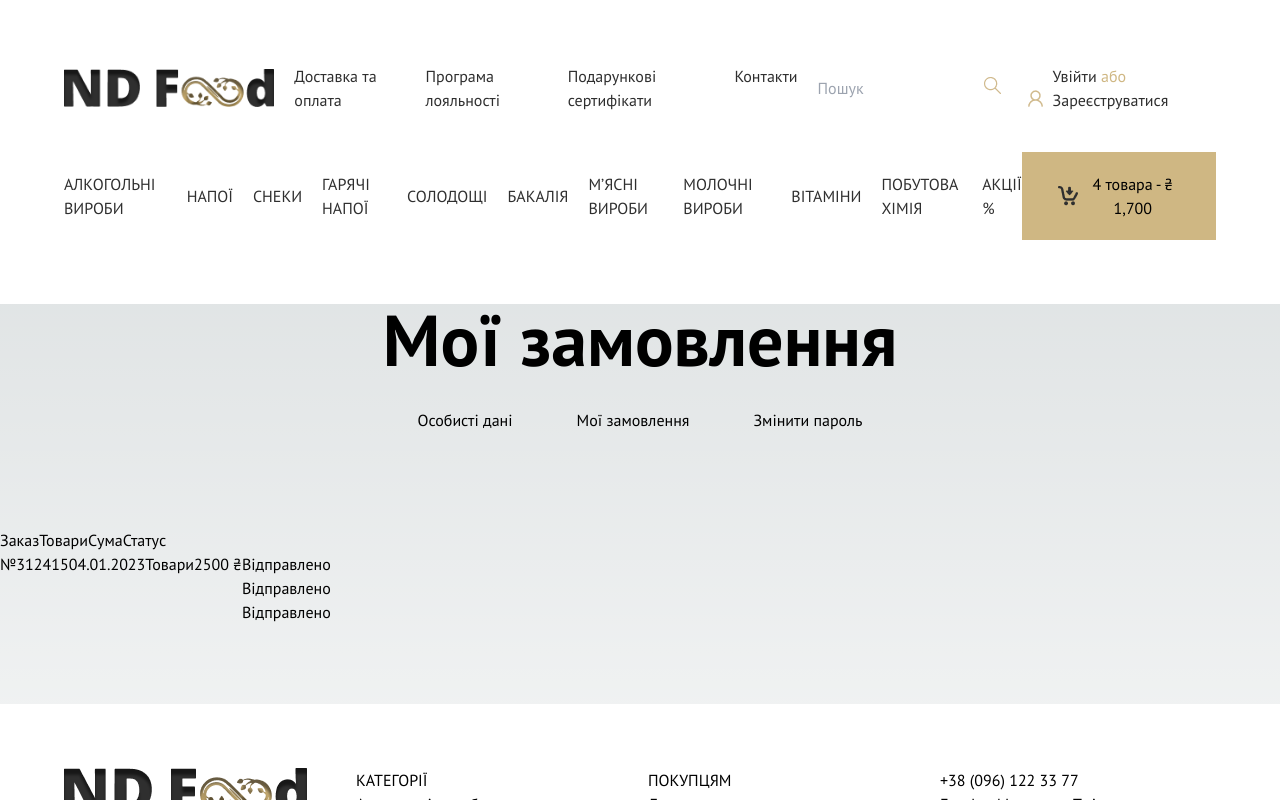
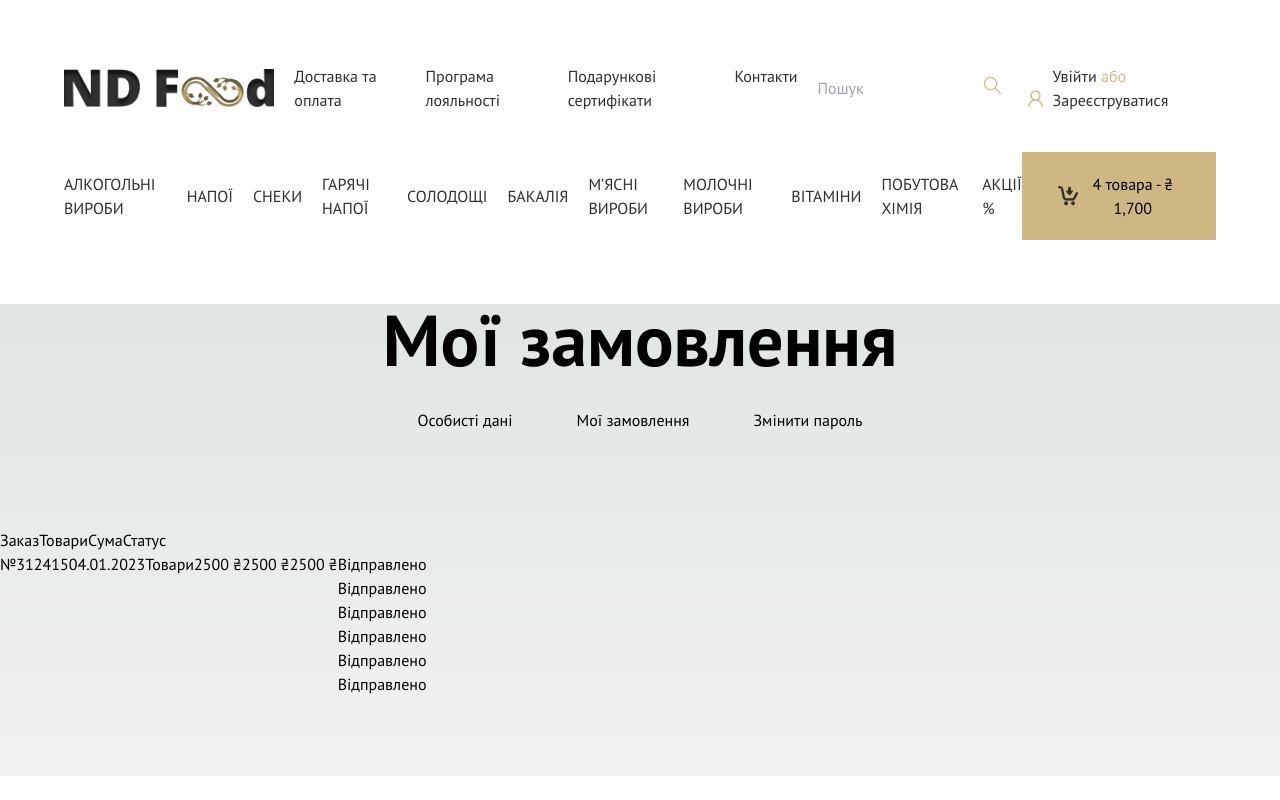
Before and after one commit to milkabaldi/ndfood, a Next.js app: page /profile in a window 1280 px wide. Both pictures are taken after a click on the button "Мої замовлення". Shown: the top 800 px of the page. Built offline with nearby package versions, Linux system fonts and the light colour scheme.

Commit message:
Just Test

```diff
--- a/src/components/MyOrder.jsx
+++ b/src/components/MyOrder.jsx
@@ -23,8 +23,21 @@ export default function MyOrder() {
               <div>Товари</div>
               <div>
                 <span>2500 ₴</span>
+                <span>2500 ₴</span>
+                <span>2500 ₴</span>
               </div>
               <div>
+                <ul>
+                  <li><span>
+                  Відправлено
+                </span></li>
+                  <li><span>
+                  Відправлено
+                </span></li>
+                  <li><span>
+                  Відправлено
+                </span></li>
+                </ul>
                 <ul>
                   <li><span>
                   Відправлено
```
